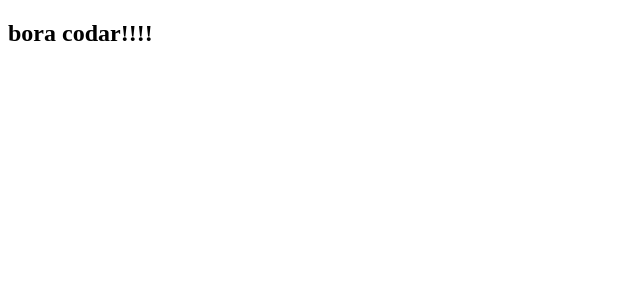
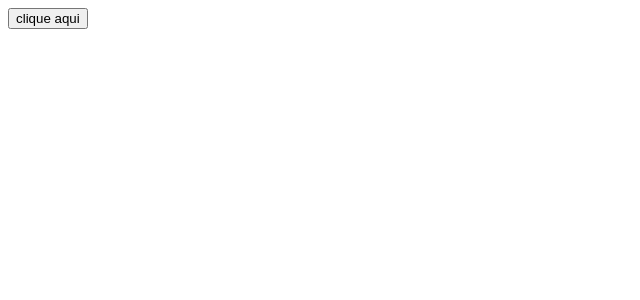
Before and after one commit to mdsreq-fga-unb/2023.2-ArtPlace, a React (Create React App) app in the folder front/artplace/: page / in a window 1280 px wide. Shown: the top 300 px of the page, without its empty margins (0-640 px from the left). Built offline with nearby package versions, Linux system fonts and the light colour scheme.

Commit message:
colocando pastas

```diff
--- a/front/artplace/src/App.js
+++ b/front/artplace/src/App.js
@@ -3,7 +3,9 @@
 function App() {
   return (
     <div className="App">
-      <h2>bora codar!!!!</h2>
+      <button onclick>
+        clique aqui
+      </button>
     </div>
   );
 }
```
